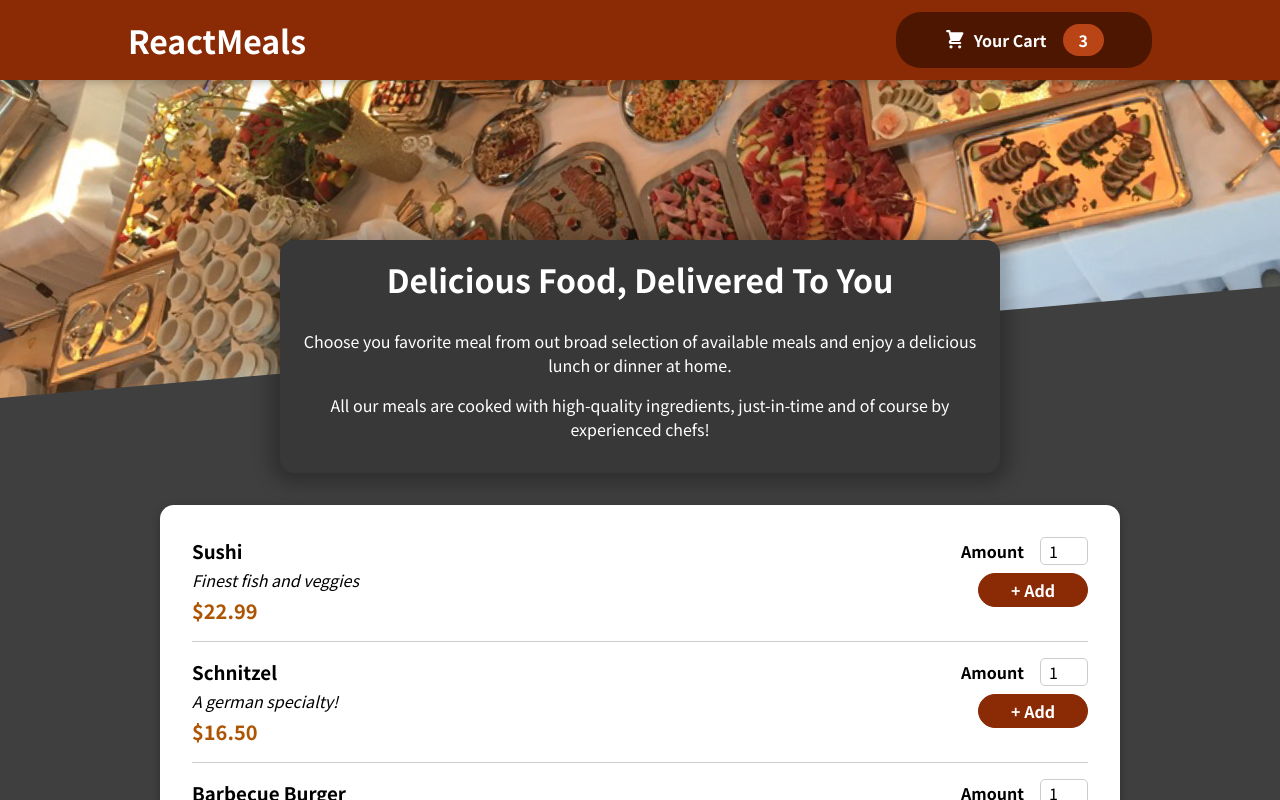
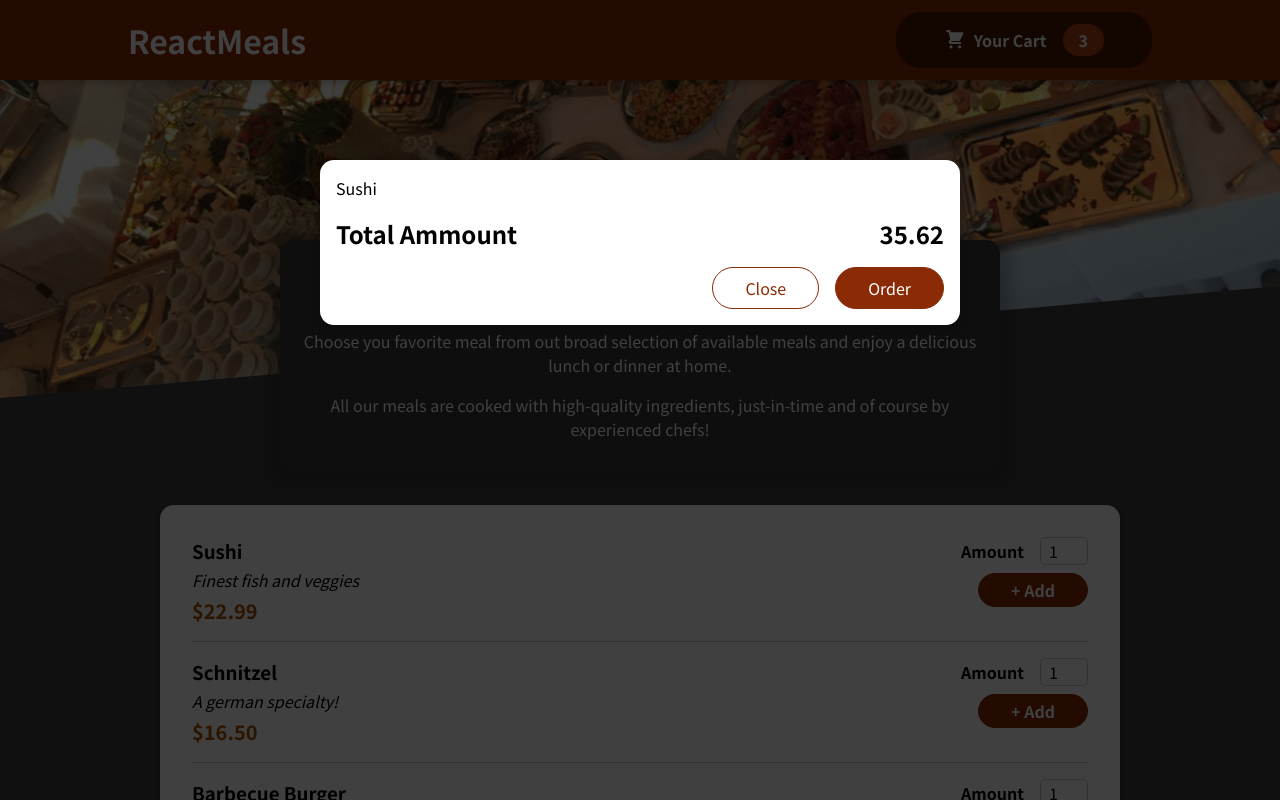
Before and after one commit to jripke74/react-0013, a React (Create React App) app: page / in a window 1280 px wide. Shown: the top 800 px of the page. Built offline with nearby package versions, Linux system fonts and the light colour scheme.

Commit message:
add Modal.js for Cart.js

```diff
--- a/public/index.html
+++ b/public/index.html
@@ -28,6 +28,7 @@
   </head>
   <body>
     <noscript>You need to enable JavaScript to run this app.</noscript>
+    <div id="overlays"></div>
     <div id="root"></div>
     <!--
       This HTML file is a template.
--- a/src/App.js
+++ b/src/App.js
@@ -2,10 +2,12 @@
 
 import Header from './components/Layout/Header';
 import Meals from './components/Meals/Meals';
+import Cart from './components/Cart/Cart';
 
 function App() {
   return (
     <Fragment>
+      <Cart />
       <Header />
       <main>
         <Meals />
--- a/src/components/Cart/Cart.js
+++ b/src/components/Cart/Cart.js
@@ -1,3 +1,4 @@
+import Modal from '../UI/Modal';
 import classes from './Cart.module.css';
 
 const Cart = (props) => {
@@ -10,7 +11,7 @@
   );
 
   return (
-    <div>
+    <Modal>
       {cartItems}
       <div className={classes.total}>
         <span>Total Ammount</span>
@@ -20,7 +21,7 @@
         <button className={classes['button--alt']}>Close</button>
         <button className={classes.button}>Order</button>
       </div>
-    </div>
+    </Modal>
   );
 };
 
--- /dev/null
+++ b/src/components/UI/Modal.js
@@ -0,0 +1,32 @@
+import { Fragment } from 'react/cjs/react.production.min';
+import ReactDOM from 'react-dom';
+
+import classes from './Modal.module.css';
+
+const Backdrop = (props) => {
+  return <div className={classes.backdrop} />;
+};
+
+const ModalOverlay = (props) => {
+  return (
+    <div className={classes.modal}>
+      <div className={classes.content}>{props.children}</div>
+    </div>
+  );
+};
+
+const portalElement = document.getElementById('overlays');
+
+const Modal = (props) => {
+  return (
+    <Fragment>
+      {ReactDOM.createPortal(<Backdrop />, portalElement)}
+      {ReactDOM.createPortal(
+        <ModalOverlay>{props.children}</ModalOverlay>,
+        portalElement
+      )}
+    </Fragment>
+  );
+};
+
+export default Modal;
--- /dev/null
+++ b/src/components/UI/Modal.module.css
@@ -0,0 +1,40 @@
+.backdrop {
+  position: fixed;
+  top: 0;
+  left: 0;
+  width: 100%;
+  height: 100vh;
+  z-index: 20;
+  background-color: rgba(0, 0, 0, 0.75);
+}
+
+.modal {
+  position: fixed;
+  top: 20vh;
+  left: 5%;
+  width: 90%;
+  background-color: white;
+  padding: 1rem;
+  border-radius: 14px;
+  box-shadow: 0 2px 8px rgba(0, 0, 0, 0.25);
+  z-index: 30;
+  animation: slide-down 300ms ease-out forwards;
+}
+
+@media (min-width: 768px) {
+  .modal {
+    width: 40rem;
+    left: calc(50% - 20rem);
+  }
+}
+
+@keyframes slide-down {
+  from {
+    opacity: 0;
+    transform: translateY(-3rem);
+  }
+  to {
+    opacity: 1;
+    transform: translateY(0);
+  }
+}
```
